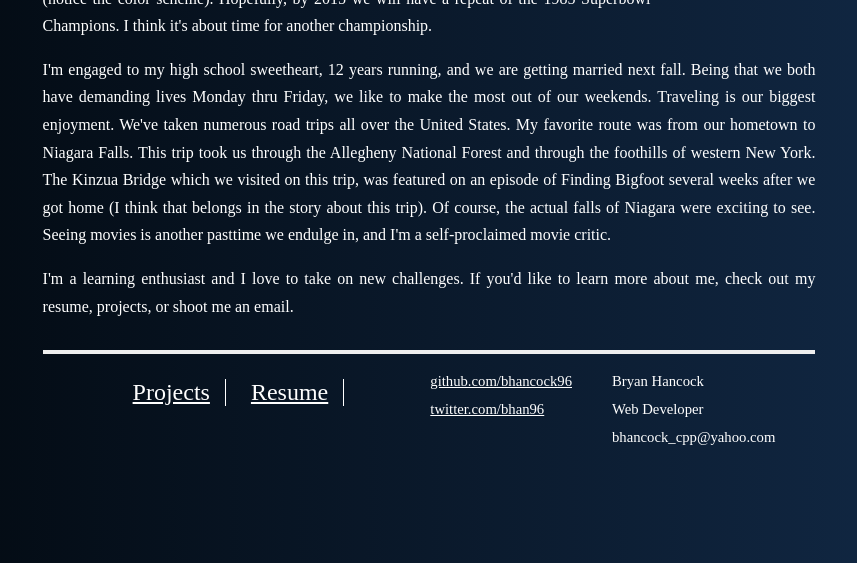
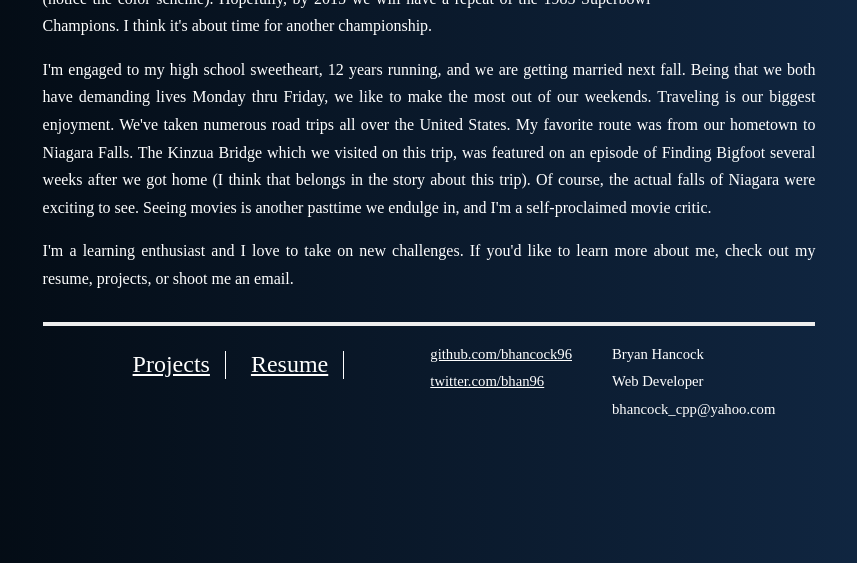
Before and after one commit to bhancock96/bhancock96.github.io, a Jekyll site: the page built from index.html, in a window 1280 px wide, cut to the strip 337-900 px from the top of the page. Shown: the whole strip, without its empty margins (211-1068 px from the left). Built offline with Jekyll 4.4.1, drawn with Linux system fonts in a browser that asks for light colours; Markdown is read by kramdown in place of the engine named in the settings.

Commit message:
deleted sentence on index page

```diff
--- a/index.html
+++ b/index.html
@@ -12,7 +12,7 @@ title: Bryan Hancock
 		<p>I've lived in the suburbs of Chicago my whole life, therefore I'm a die-hard Chicago Bears fan (notice the color scheme). Hopefully, by 2015 we will have a repeat of the 1985 Superbowl Champions.  I think it's about time for another championship.</p>
 
 
-		<p>I'm engaged to my high school sweetheart, 12 years running, and we are getting married next fall. Being that we both have demanding lives Monday thru Friday, we like to make the most out of our weekends.  Traveling is our biggest enjoyment. We've taken numerous road trips all over the United States. My favorite route was from our hometown to Niagara Falls. This trip took us through the Allegheny National Forest and through the foothills of western New York.  The Kinzua Bridge which we visited on this trip, was featured on an episode of Finding Bigfoot several weeks after we got home (I think that belongs in the story about this trip).  Of course, the actual falls of Niagara were exciting to see. Seeing movies is another pasttime we endulge in, and I'm a self-proclaimed movie critic.</p>
+		<p>I'm engaged to my high school sweetheart, 12 years running, and we are getting married next fall. Being that we both have demanding lives Monday thru Friday, we like to make the most out of our weekends.  Traveling is our biggest enjoyment. We've taken numerous road trips all over the United States. My favorite route was from our hometown to Niagara Falls.  The Kinzua Bridge which we visited on this trip, was featured on an episode of Finding Bigfoot several weeks after we got home (I think that belongs in the story about this trip).  Of course, the actual falls of Niagara were exciting to see. Seeing movies is another pasttime we endulge in, and I'm a self-proclaimed movie critic.</p>
 
 
 		<p>I'm a learning enthusiast and I love to take on new challenges.  If you'd like to learn more about me, check out my resume, projects, or shoot me an email.</p>
```
